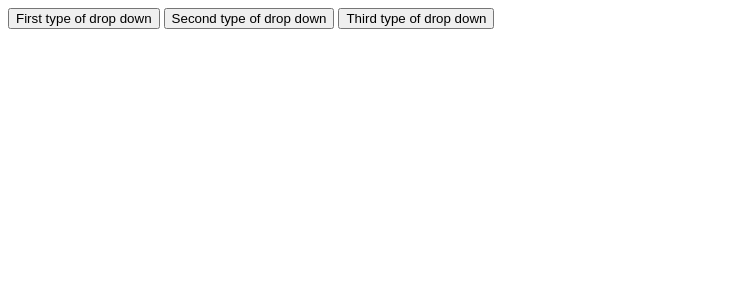
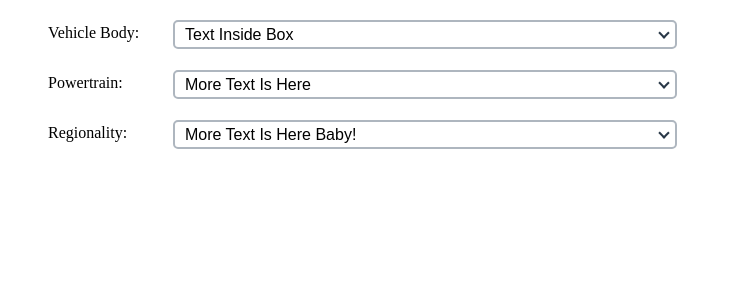
Before and after one commit to gebe678/TCO-Web-Tool, a PHP site: page / in a window 1280 px wide. Shown: the top 308 px of the page, without its empty margins (0-732 px from the left). Run offline with PHP 8.4, Linux system fonts and the light colour scheme.

Commit message:
added updated drop down menu

```diff
--- a/webtool/assets/css/styles.css
+++ b/webtool/assets/css/styles.css
@@ -1,3 +1,63 @@
+.dropDownMenu{
+    display: flex;
+    margin-left: 40px;
+}
+
+.dropDownMenu p{
+    min-width: 100px;
+}
+
+.dropDownMenu a{
+    display: block;
+    padding: 10px;
+    text-decoration: none;
+    color: black;
+    text-transform: capitalize;
+}
+
+.dropDownMenu a:hover{
+    background-color: #cacfd2;
+}
+
+.body{
+   position: relative;
+   margin-left: 25px;
+   margin-top: 12px;
+}
+
+.box{
+    height: 25px;
+    width: 500px;
+    border: 2px solid #aeb6bf;
+    border-radius: 5px;
+}
+
+.arrow{
+    border: solid #283747;
+    border-width: 0 2px 2px 0;
+    display: inline-block;
+    padding: 3px;
+    transform: rotate(45deg);
+    margin-right: 7px;
+    margin-top: 7px;
+    float: right;
+}
+
+.box:hover{
+    border-color: #283747;
+}
+
+.box .boxText{
+    font-family: sans-serif;
+    text-transform: capitalize;
+    line-height: 25px;
+    vertical-align: middle;
+    margin-left: 10px;
+}
+
 .elements{
-    display: flex;
+   position: absolute;
+   background-color: #f2f3f4;
+   min-width: 500px;
+   z-index: 1;
 }
--- /dev/null
+++ b/webtool/assets/javascript/dropDownControl.js
@@ -0,0 +1,65 @@
+// script to make the drop down lists appear and disappear
+const vBody = document.querySelector(".vehicleBody");
+const pTrain = document.querySelector(".powerTrainBody");
+const region = document.querySelector(".regionalityBody");
+
+// grab elements for the document selection
+const vElements = document.querySelector(".bodyElements");
+const pElements = document.querySelector(".powerTrainElements");
+const rElements = document.querySelector(".regionalityElements");
+const listElements = document.querySelectorAll(".elements");
+
+// elements for the text displayed in the box
+const vText = document.querySelector(".vehicleText");
+const pText = document.querySelector(".powerText");
+const rText = document.querySelector(".regionalityText");
+
+// grab elements for all classes of the dropdown
+
+
+function toggleElementView(toggle, target)
+{
+    if(toggle.style.display === "none")
+    {
+        toggle.style.display = "initial";
+        toggle.style.display = "block";
+    }
+    else
+    {
+        toggle.style.display = "none";
+    }
+
+    let links;
+    let dropDown;
+    for(let i = 0 ; i < listElements.length; i++)
+    {
+        if(listElements[i].style.display === "block")
+        {
+            links = listElements[i].getElementsByTagName("a");
+        }
+    }
+
+    for(let i = 0; i < links.length; i++)
+    {
+         links[i].addEventListener("click", function(){changeText(target, links[i]);});
+    }
+}
+
+function changeText(boxText, elementText)
+{
+   let text = elementText.innerHTML;
+   boxText.innerHTML = text;
+}
+
+function removeLists()
+{
+    for(let i = 0; i < listElements.length; i++)
+    {
+        listElements[i].style.display = "none";
+    }
+}
+
+removeLists();
+vBody.addEventListener("click", function(){toggleElementView(vElements, vText);});
+pTrain.addEventListener("click", function(){toggleElementView(pElements, pText);});
+region.addEventListener("click", function(){toggleElementView(rElements, rText);});
--- a/webtool/index.html
+++ b/webtool/index.html
@@ -6,7 +6,7 @@
     <meta charset="UTF-8">
     <meta name="viewport" content="width=device-width, initial-scale=1.0">
     <link rel="stylesheet" href="assets/css/styles.css">
-    <script src="assets/javascript/script1.js" defer></script>
+    <script src="assets/javascript/dropDownControl.js" defer></script>
 <body>
     <header>
 
@@ -16,40 +16,43 @@
     </header>
 
     <main>
-        <div class="dropDownMenu">
-            <button class="item1">First type of drop down</button>
-            <button class="item2">Second type of drop down</button>
-            <button class="item3">Third type of drop down</button>
+        <div class="dropDownMenu bodyMenu">
+                <p>Vehicle Body: </p>
+                <div class="body vehicleBody">
+                    <div class="box"><span class="boxText vehicleText">text inside box</span><span class="arrow"></span></div>
+                    <div class="elements bodyElements">
+                        <a href="#">compact LDV</a>
+                        <a href="#">midsize HDV</a>
+                        <a href="#">Long Haul Trucks</a>
+                    </div>
+                </div>
+        </div>
 
-            <div class="elements">
-
-                <div class="itemOneElements">
-                    <ul>
-                       <li><a href="#">first item list 1</a></li>
-                       <li><a href="#">second item list 1</a></li>
-                       <li><a href="#">third item list 1</a></li>
-                    </ul>
+        <div class="dropDownMenu powerTrainMenu">
+            <p>Powertrain: </p>
+            <div class="body powerTrainBody">
+                <div class="box"><span class = "boxText powerText">more text is here</span><span class="arrow"></span></div>
+                <div class="elements powerTrainElements">
+                    <a href="#">ICE</a>
+                    <a href="#">HEV</a>
+                    <a href="#">FCEV</a>
+                    <a href="#">BEV</a>
                 </div>
-
-                <div class="itemTwoElements">
-                    <ul>
-                        <li><a href="#">first item list 2</a></li>
-                        <li><a href="#">second ittem list 2</a></li>
-                        <li><a href="#">third item list 2</a></li>
-                     </ul>
-                </div>
-
-                <div class="itemThreeElements">
-                    <ul>
-                        <li><a href="#">first item list 3</a></li>
-                        <li><a href="#">second item list 3</a></li>
-                        <li><a href="#">third item list 3</a></li>
-                     </ul>
-                </div>
-
             </div>
         </div>
 
+        <div class="dropDownMenu regionalityMenu">
+            <p>Regionality: </p>
+            <div class="body regionalityBody">
+                <div class="box"><span class="boxText regionalityText">more text is here baby!</span><span class="arrow"></span></div>
+                <div class="elements regionalityElements">
+                    <a href="#">California</a>
+                    <a href="#">New Mexico</a>
+                    <a href="#">Maine</a>
+                    <a href="#">Florida</a>
+                </div>
+            </div>
+        </div>
     </main>
 
     <footer>
```
Also changed, not shown: webtool/assets/javascript/script1.js (deleted, +0 -65 lines).
